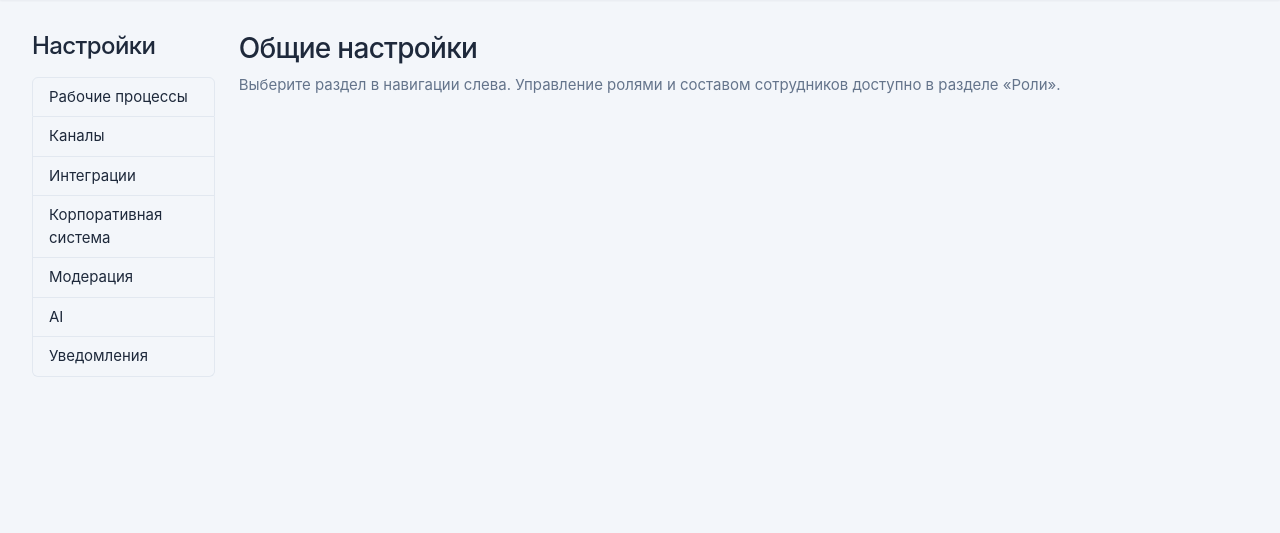
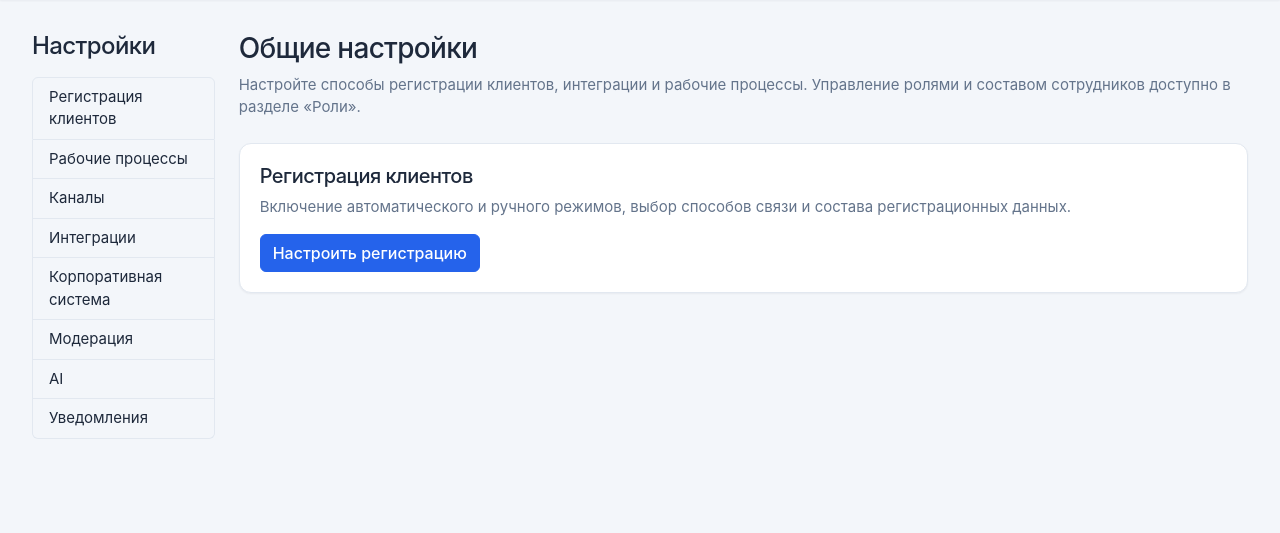
Before and after one commit to v00vaa/tech_support, a Python web app: template app/templates/settings/index.html in a window 1280 px wide. Shown: the part 68-601 px from the top of the page. Run offline with Jinja, Linux system fonts and the light colour scheme; the template is opened without the code that fills it, so the values that code supplies are empty.

Commit message:
Add registration settings navigation and overview

```diff
--- a/app/templates/settings/index.html
+++ b/app/templates/settings/index.html
@@ -7,6 +7,7 @@
       {% if has_permission(current_user, 'roles.view') or current_user.roles|selectattr('role_type', 'equalto', 'HR')|list or current_user.roles|selectattr('role_type', 'equalto', 'GLOBAL_HR')|list %}
       <a class="list-group-item list-group-item-action active" href="{{ url_for('settings.role_list') }}">Роли</a>
       {% endif %}
+      <a class="list-group-item list-group-item-action" href="{{ url_for('settings.registration_settings') }}">Регистрация клиентов</a>
       {% for slug, label in [('workflow','Рабочие процессы'),('channels','Каналы'),('integrations','Интеграции'),('company','Корпоративная система'),('moderation','Модерация'),('ai','AI'),('notifications','Уведомления')] %}
       <a class="list-group-item list-group-item-action" href="{{ url_for('settings.settings_stub', section=slug) }}">{{ label }}</a>
       {% endfor %}
@@ -14,7 +15,12 @@
   </aside>
   <section class="col-md-9 col-lg-10">
     <h2 class="h3">Общие настройки</h2>
-    <p class="text-muted">Выберите раздел в навигации слева. Управление ролями и составом сотрудников доступно в разделе «Роли».</p>
+    <p class="text-muted">Настройте способы регистрации клиентов, интеграции и рабочие процессы. Управление ролями и составом сотрудников доступно в разделе «Роли».</p>
+    <div class="card mt-4"><div class="card-body">
+      <h3 class="h5">Регистрация клиентов</h3>
+      <p class="text-muted">Включение автоматического и ручного режимов, выбор способов связи и состава регистрационных данных.</p>
+      <a class="btn btn-primary" href="{{ url_for('settings.registration_settings') }}">Настроить регистрацию</a>
+    </div></div>
   </section>
 </div>
 {% endblock %}
```
